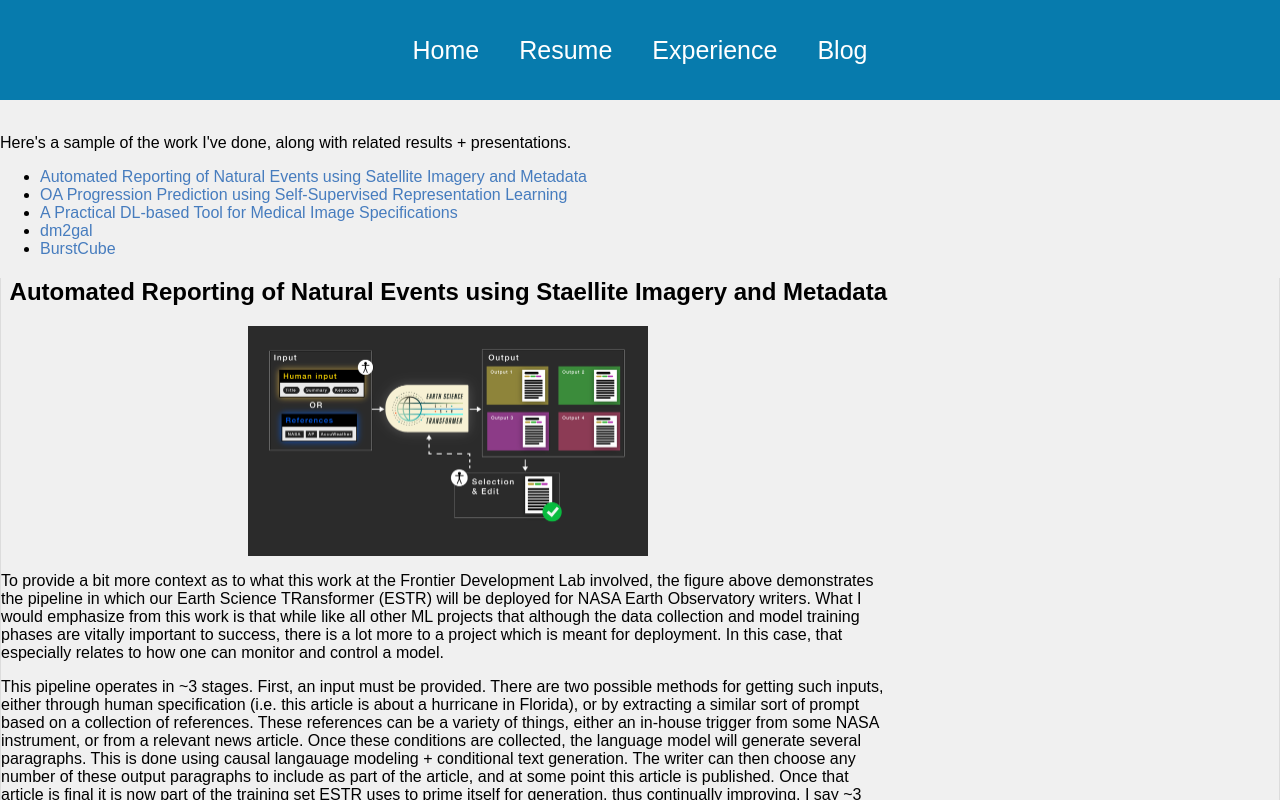
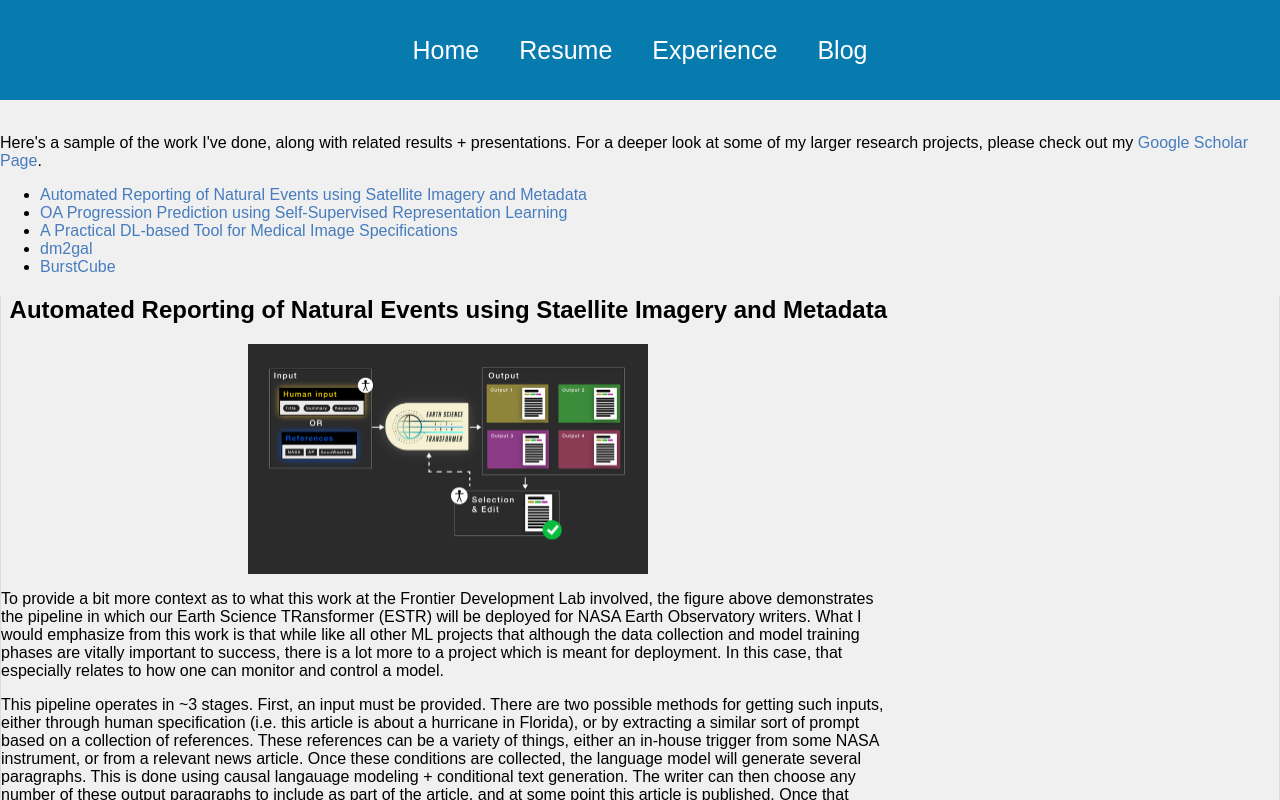
Before and after one commit to nkasmanoff/nkasmanoff.github.io, a React (Create React App) app: page /experience in a window 1280 px wide. Shown: the top 800 px of the page. Built offline with nearby package versions, Linux system fonts and the light colour scheme.

Commit message:
update index and exp

```diff
--- a/public/index.html
+++ b/public/index.html
@@ -7,7 +7,7 @@
     <meta name="theme-color" content="#000000" />
     <meta
       name="description"
-      content="Web site created using create-react-app"
+      content="Personal website of Noah Kasmanoff"
     />
     <link rel="apple-touch-icon" href="%PUBLIC_URL%/logo192.png" />
     <!--
--- a/src/pages/Experience.js
+++ b/src/pages/Experience.js
@@ -33,7 +33,7 @@ function Experience(){
 
             <br></br>
 
-            <p>Here's a sample of the work I've done, along with related results + presentations.</p>
+            <p>Here's a sample of the work I've done, along with related results + presentations. For a deeper look at some of my larger research projects, please check out my <a href="https://scholar.google.com/citations?user=pzTcPxEAAAAJ&hl=en">Google Scholar Page</a>.</p>
             <div className = "article">
             <Tab>
               {tabContent.map((tab, idx) => (
```
Also changed, not shown: src/pages/Home.js (+5 -2 lines), src/images/googleScholarIcon.png (added).
